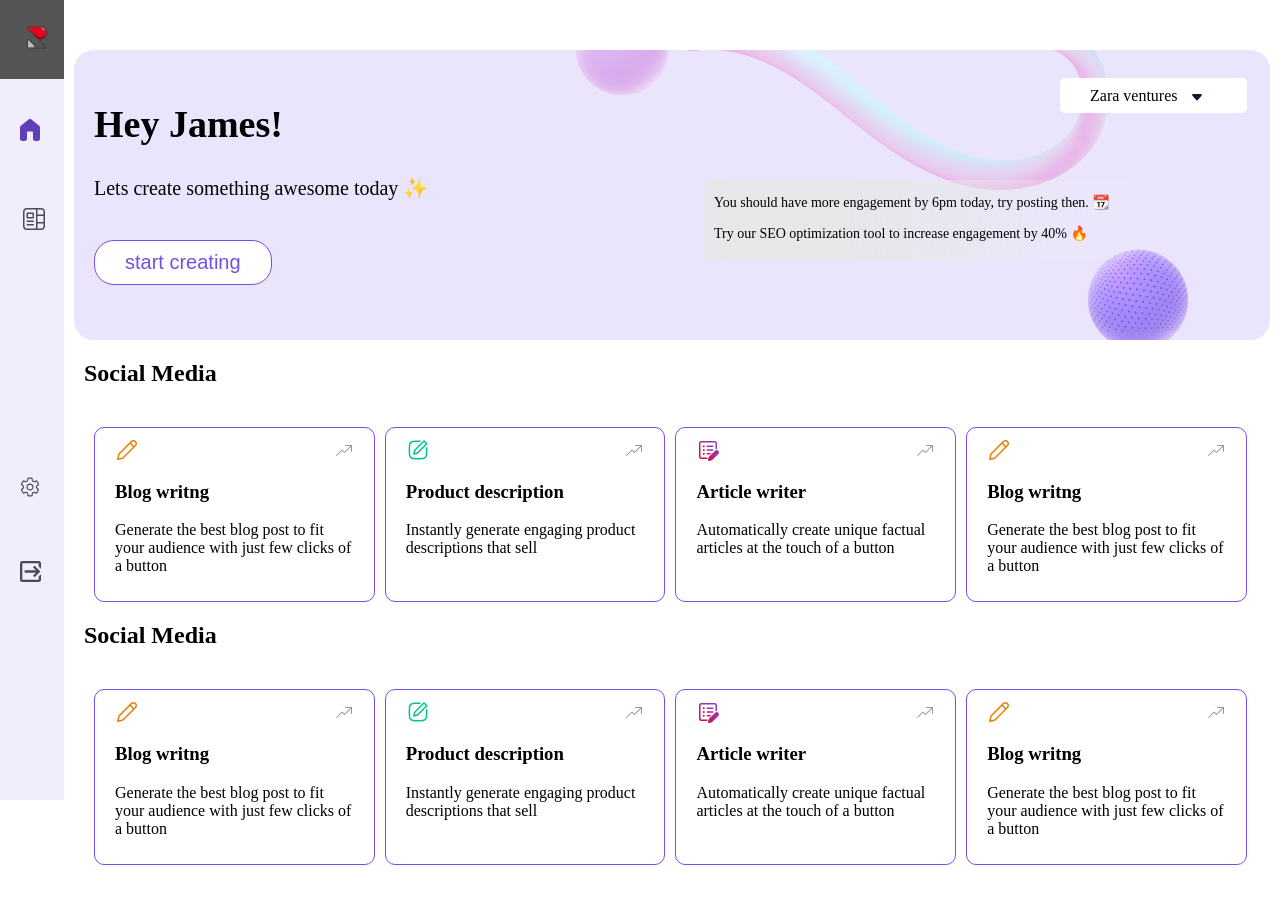
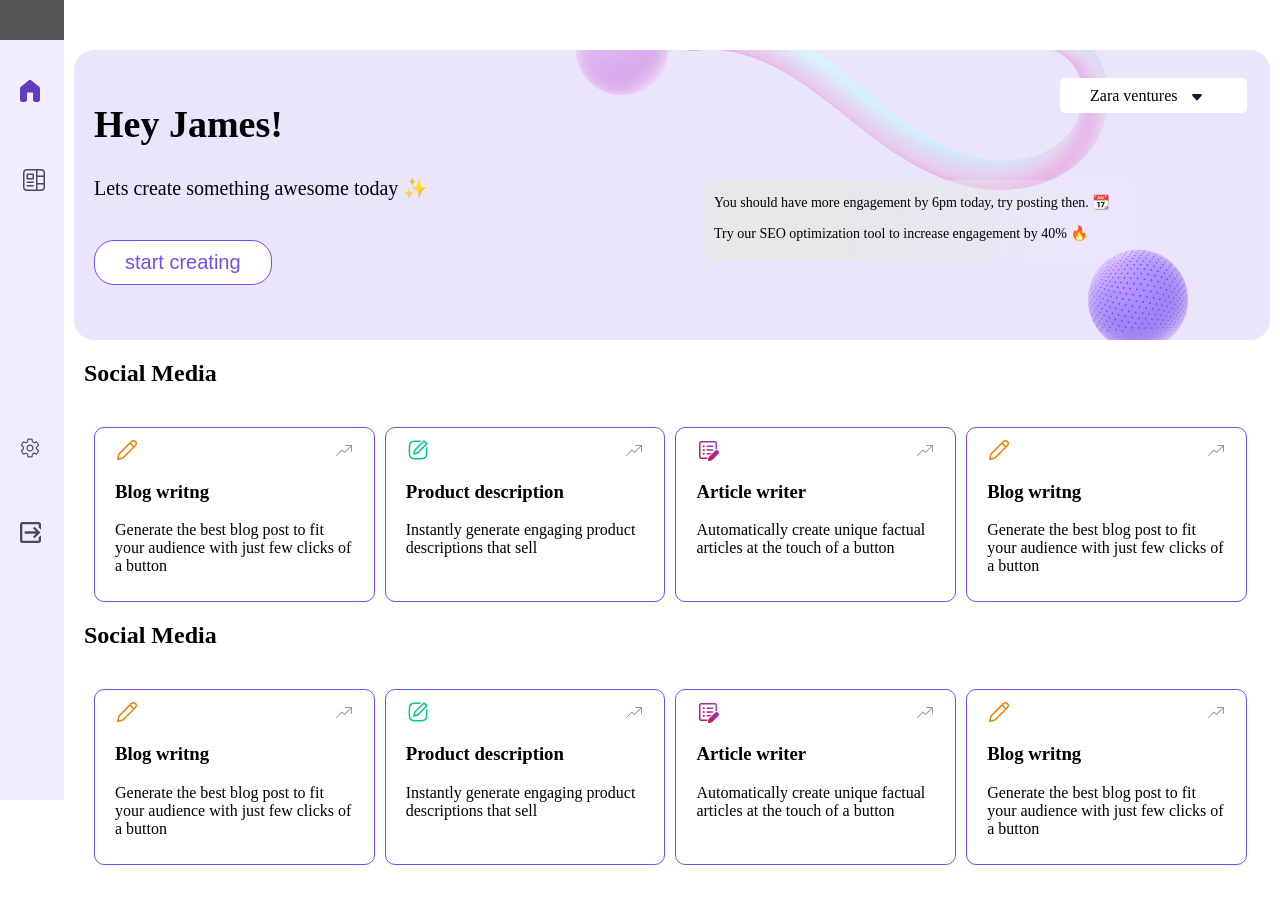
Before and after one commit to Emmaxfans/RetinkApp, a React (Vite) app: page / in a window 1280 px wide. Shown: the top 904 px of the page. Built offline with nearby package versions, Linux system fonts and the light colour scheme.

Commit message:
update the retink logo on the side-nav

```diff
--- a/src/Components/Side-Nav/SideNav.jsx
+++ b/src/Components/Side-Nav/SideNav.jsx
@@ -1,5 +1,5 @@
 import "./SideNav.css";
-import logo from "../../assets/Icons/logo.svg";
+// import logo from "../../assets/Icons/logo.svg";
 import home from "../../assets/Icons/shape.svg";
 import content from "../../assets/Icons/contentview.svg";
 import settings from "../../assets/Icons/settings.svg";
@@ -23,9 +23,7 @@ const SideNav = () => {
 					onClick={toggleNavbar}
 				/>
 
-				<a href="#">
-					<img className="logo" src={logo} alt="logo" />
-				</a>
+				<a href="#">{/* <img className="logo" src={logo} alt="logo" /> */}</a>
 
 				<a href="#">
 					<img src={home} alt="home-button" />
```
